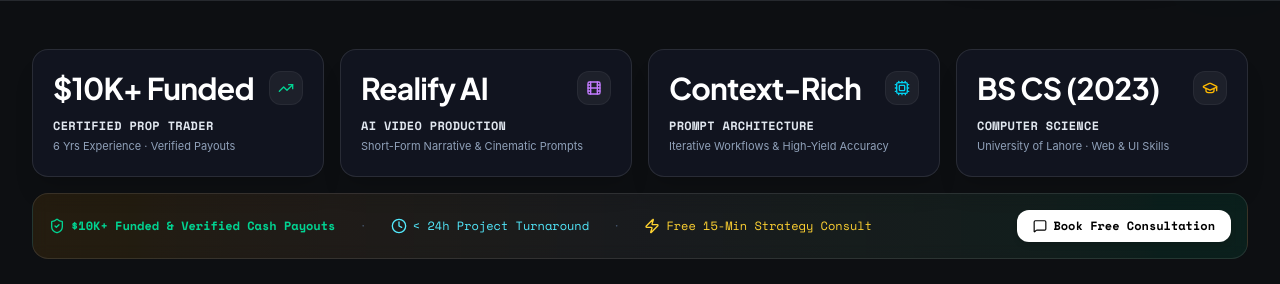
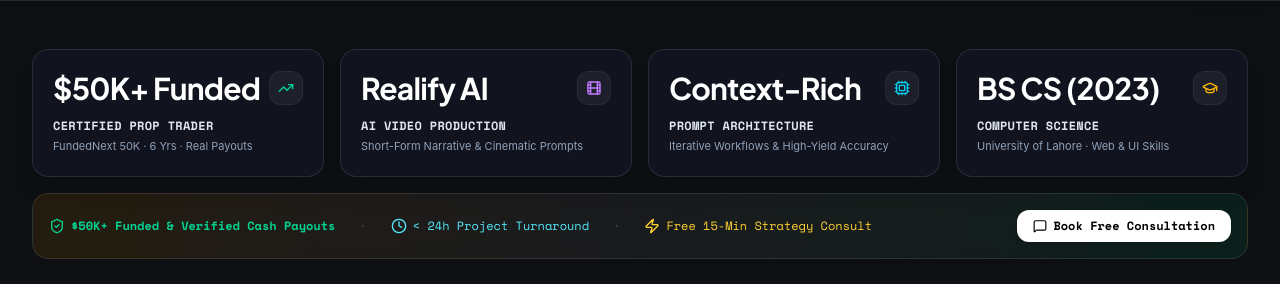
Before and after one commit to yousaftariq2014-png/my-portfolio, a React (Vite) app: page / in a window 1280 px wide. Shown: the part 826-1110 px from the top of the page. Built offline with nearby package versions, Linux system fonts and the light colour scheme.

Commit message:
feat: update forex credentials and certificates
- Upgrade funded status to $50K+ across the portfolio
- Add FundedNext Elite Trader certificate
- Automate counter updates for certificates and payouts

```diff
--- a/src/components/ForexCertificatesVault.tsx
+++ b/src/components/ForexCertificatesVault.tsx
@@ -17,6 +17,20 @@ export interface ForexCertificate {
 }
 
 export const FOREX_CERTIFICATES: ForexCertificate[] = [
+  {
+    id: 'fundednext-50k',
+    firm: 'FundedNext',
+    title: 'FundedNext "Elite Trader" Certificate (50K Stellar)',
+    type: 'funded-certificate',
+    amount: '$50,000 (50K) Account',
+    date: '11 August 2026',
+    issuedTo: 'Hafiz Yousaf',
+    signatory: 'Abdullah Jayed, CEO FundedNext',
+    description: 'Officially recognized as a FundedNext Elite Trader after clearing Phase 1 of the Stellar 2-Step 50K Challenge, validating strong capital preservation and consistent profitability on a $50,000 account.',
+    image: '/assets/aistudio/WhatsApp_Image_2026-11-12_at_4.10.31_AM_6b854535.jpeg',
+    badge: '$50K ELITE TRADER',
+    accentColor: '#6366f1'
+  },
   {
     id: 'my-funded-fx-10k',
     firm: 'My Funded FX',
@@ -152,7 +166,7 @@ export const ForexCertificatesVault: React.FC = () => {
                 : 'text-slate-400 hover:text-white'
             }`}
           >
-            Funded Certificates (4)
+            Funded Certificates ({FOREX_CERTIFICATES.filter(c => c.type === 'funded-certificate').length})
           </button>
           <button
             onClick={() => setActiveFilter('payout')}
@@ -162,7 +176,7 @@ export const ForexCertificatesVault: React.FC = () => {
                 : 'text-slate-400 hover:text-white'
             }`}
           >
-            Real Payouts (2)
+            Real Payouts ({FOREX_CERTIFICATES.filter(c => c.type === 'payout').length})
           </button>
         </div>
       </div>
--- a/src/components/ProofStrip.tsx
+++ b/src/components/ProofStrip.tsx
@@ -11,9 +11,9 @@ export const ProofStrip: React.FC<ProofStripProps> = ({ onOpenConsultation, onVi
   const metrics = [
     {
       icon: TrendingUp,
-      value: '$10K+ Funded',
+      value: '$50K+ Funded',
       label: 'Certified Prop Trader',
-      sub: '6 Yrs Experience · Verified Payouts',
+      sub: 'FundedNext 50K · 6 Yrs · Real Payouts',
       accent: 'text-emerald-400',
       border: 'hover:border-emerald-500/40',
       clickable: true
@@ -91,7 +91,7 @@ export const ProofStrip: React.FC<ProofStripProps> = ({ onOpenConsultation, onVi
       <div className="mt-4 p-4 rounded-2xl bg-gradient-to-r from-amber-500/10 via-white/5 to-emerald-500/10 border border-white/10 backdrop-blur-sm flex flex-col sm:flex-row items-center justify-between gap-4 text-xs font-mono">
         <div className="flex flex-wrap items-center justify-center sm:justify-start gap-4 sm:gap-6 text-slate-300">
           <span className="flex items-center gap-1.5 text-emerald-400 font-semibold">
-            <ShieldCheck className="w-4 h-4" /> $10K+ Funded & Verified Cash Payouts
+            <ShieldCheck className="w-4 h-4" /> $50K+ Funded & Verified Cash Payouts
           </span>
           <span className="hidden md:inline text-slate-600">·</span>
           <span className="flex items-center gap-1.5 text-cyan-300">
--- a/src/components/RealisticFlipCalendar.tsx
+++ b/src/components/RealisticFlipCalendar.tsx
@@ -17,9 +17,9 @@ export const RealisticFlipCalendar: React.FC<RealisticFlipCalendarProps> = ({ on
   const roles = [
     {
       title: 'Certified Prop Trader',
-      subtitle: '$10K+ Funded · 6 Yrs Forex Analysis',
-      detail: 'My Funded FX · Atmos Funded · OFP Cash Payouts · Strict 1% Risk',
-      badge: '$10K FUNDED PROOF',
+      subtitle: '$50K+ Funded · 6 Yrs Forex Analysis',
+      detail: 'FundedNext (50K) · My Funded FX (10K) · OFP Real Cash Payouts',
+      badge: '$50K ELITE TRADER',
       accentColor: '#10b981'
     },
     {
--- a/src/data/portfolioData.ts
+++ b/src/data/portfolioData.ts
@@ -3,8 +3,8 @@ import { ServiceDoor, TimelineMilestone } from '../types';
 export const CREATOR_INFO = {
   name: 'Yousaf',
   fullName: 'Hafiz Yousaf Tariq',
-  title: 'Computer Science Graduate • Certified Forex Prop Trader • AI & Web Skills',
-  bio: 'BS Computer Science graduate (University of Lahore) and Certified Prop Trader with six years of disciplined Forex market analysis. Successfully funded on $10,000+ prop firm accounts (My Funded FX, Atmos Funded, Funds For Traders) with verified cash payouts (OFP Funding). Founder of Realify AI and specialist in production-grade prompt engineering.',
+  title: 'Computer Science Graduate • $50K Funded Forex Trader • AI & Web Skills',
+  bio: 'BS Computer Science graduate (University of Lahore) and Certified Prop Trader with six years of disciplined Forex market analysis. Successfully funded on $50,000+ prop firm accounts (FundedNext $50K Elite Trader, My Funded FX $10K, Atmos Funded, Funds For Traders) with verified cash payouts (OFP Funding). Founder of Realify AI and specialist in production-grade prompt engineering.',
   phone: '03114134668',
   email: 'yousaftariq2015@gmail.com',
   alternateEmail: 'yousaftariq2010@gmail.com',
@@ -12,7 +12,7 @@ export const CREATOR_INFO = {
   location: 'Lahore, Pakistan • Open for Global Remote',
   status: 'Open for Professional Roles, Funded Allocations & Projects',
   roles: [
-    'Certified Forex Prop Trader',
+    'Certified Forex Prop Trader ($50K+)',
     'Forex Market Analyst (6 Yrs)',
     'AI Video Creator (Realify AI)',
     'AI Prompt Engineer',
@@ -20,7 +20,7 @@ export const CREATOR_INFO = {
   ],
   portraitImage: '/assets/aistudio/WhatsApp_Image_2026-11-10_at_8.22.41_PM_ad2ea340.jpeg',
   cvPdfPath: '/assets/aistudio/Yousaf_Tariq_CV_Premium_42a13076.pdf',
-  wittyBio: "Combining 6 years of Forex chart discipline, $10,000+ funded prop firm execution, and generative AI pipelines with computer science foundations. Whether calculating pip risk or engineering high-yield video prompts for Realify AI, precision always comes first."
+  wittyBio: "Combining 6 years of Forex chart discipline, $50,000+ funded prop firm execution (FundedNext 50K & My Funded FX), and generative AI pipelines with computer science foundations. Whether calculating pip risk or engineering high-yield video prompts for Realify AI, precision always comes first."
 };
 
 export const SERVICE_DOORS: ServiceDoor[] = [
@@ -28,10 +28,11 @@ export const SERVICE_DOORS: ServiceDoor[] = [
     id: 'forex-trading',
     title: 'Forex Market Analysis & Prop Trading',
     shortTitle: 'Forex Trading',
-    tagline: '6 years of disciplined price action, $10,000+ funded accounts & verified payouts.',
-    description: 'Six years of hands-on experience monitoring currency-pair movements, assessing potential market direction through technical analysis, and executing strategy-based trading setups with ironclad risk management. Certified funded trader across My Funded FX ($10,000), Atmos Funded, Funds For Traders, and verified OFP cash payouts.',
+    tagline: '6 years of disciplined price action, $50,000+ funded accounts & verified payouts.',
+    description: 'Six years of hands-on experience monitoring currency-pair movements, assessing potential market direction through technical analysis, and executing strategy-based trading setups with ironclad risk management. Certified funded trader across FundedNext ($50,000), My Funded FX ($10,000), Atmos Funded, Funds For Traders, and verified OFP cash payouts.',
     features: [
       '6 years of hands-on market analysis in Forex currency pairs & Gold',
+      'FundedNext Elite Trader: $50,000 (50K) Stellar 2-Step Challenge',
       'Certified Prop Trader: $10,000 Account with My Funded FX',
       'Atmos Funded Certified Trader & Funds For Traders recognition',
       'Verified real cash payouts from Overview Funding Program (OFP)',
@@ -61,9 +62,9 @@ export const SERVICE_DOORS: ServiceDoor[] = [
         tags: ['Price Action', 'Technical Analysis', 'Risk Management', 'Capital Protection', 'EUR/USD'],
         type: 'forex-terminal',
         stats: [
-          { label: 'Prop Firm Funded', value: '$10,000+' },
+          { label: 'Prop Firm Funded', value: '$50,000+' },
           { label: 'Trading Experience', value: '6 Years' },
-          { label: 'Risk Rule', value: '1% - 2% Max' }
+          { label: 'Largest Allocation', value: '$50,000' }
         ]
       },
       {
@@ -287,8 +288,14 @@ export const RESUME_DATA = {
     facebook: 'Realify AI',
     pdfUrl: '/assets/aistudio/Yousaf_Tariq_CV_Premium_42a13076.pdf'
   },
-  summary: 'BS Computer Science graduate (University of Lahore) and Certified Prop Trader with six years of hands-on experience in the Forex market. Successfully cleared prop firm evaluations and managed $10,000+ funded trading capital across My Funded FX, Atmos Funded, and Funds For Traders, earning verified cash payouts with OFP Funding. Creator of Realify AI and skilled prompt engineer combining disciplined risk management with digital AI pipelines.',
+  summary: 'BS Computer Science graduate (University of Lahore) and Certified Prop Trader with six years of hands-on experience in the Forex market. Successfully cleared prop firm evaluations and managed $50,000+ funded trading capital across FundedNext ($50K Elite Trader), My Funded FX ($10K), Atmos Funded, and Funds For Traders, earning verified cash payouts with OFP Funding. Creator of Realify AI and skilled prompt engineer combining disciplined risk management with digital AI pipelines.',
   certifications: [
+    {
+      firm: 'FundedNext',
+      title: 'Elite Trader Certificate ($50,000 Stellar 2-Step)',
+      date: 'August 11, 2026',
+      badge: '$50K ELITE TRADER'
+    },
     {
       firm: 'My Funded FX',
       title: 'Funded Trader Certificate ($10,000 Account)',
```
Also changed, not shown: public/assets/aistudio/WhatsApp_Image_2026-11-12_at_4.10.31_AM_6b854535.jpeg (added).
